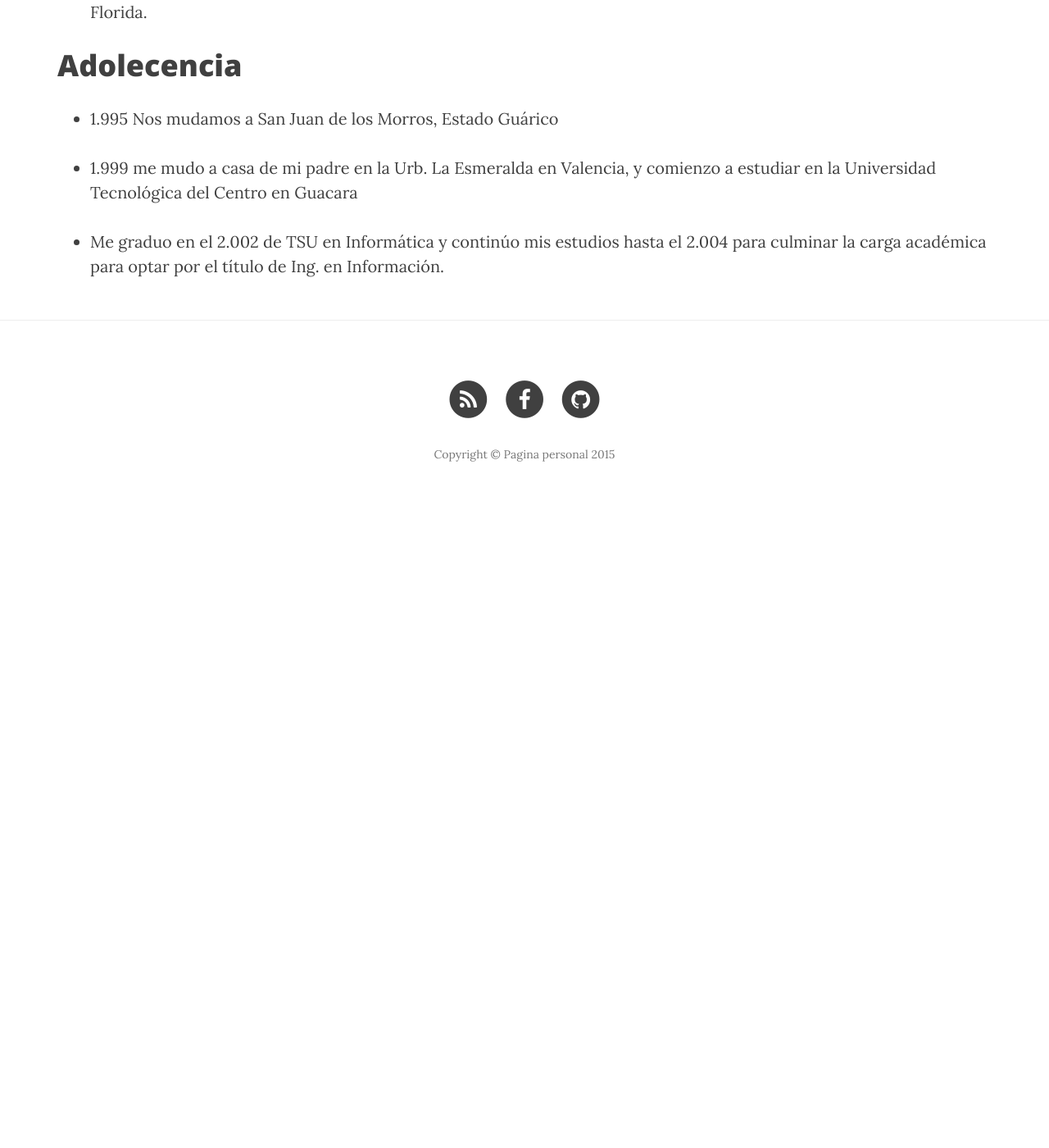
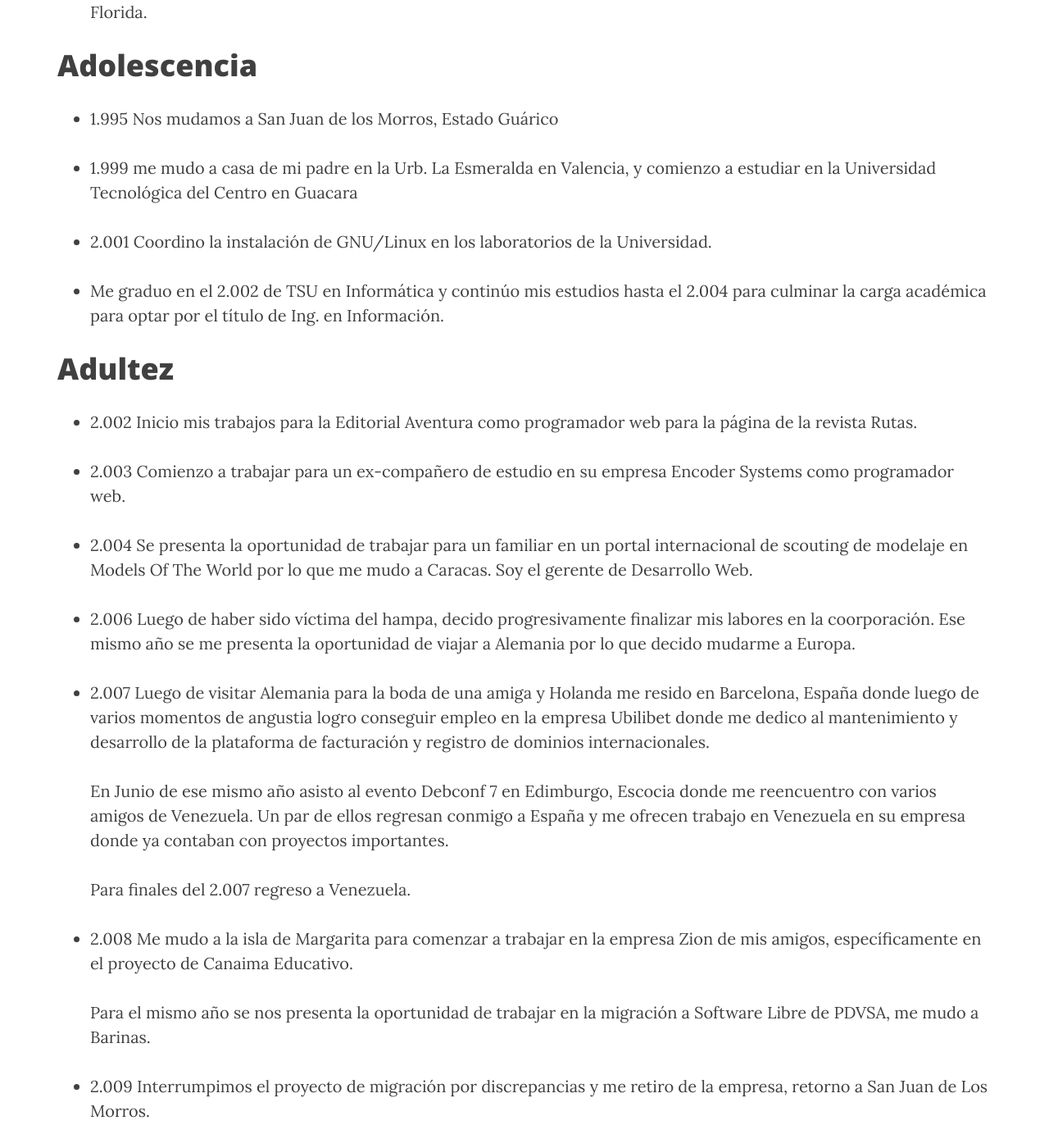
Before and after one commit to overflow/overflow.github.io, a Jekyll site: the page built from autobiografia.md, in a window 1280 px wide and 1400 px high, scrolled down 1065 px. Shown: the whole window at 82% size. Built offline with Jekyll 4.4.1, drawn with Linux system fonts in a browser that asks for light colours; nearby versions of some CDN libraries; before the commit the page ends 1695 px from its top, so only the background shows below that; some of the changed text lies outside the part shown.

Commit message:
año 2.014

```diff
--- a/autobiografia.md
+++ b/autobiografia.md
@@ -21,11 +21,55 @@ Infancia
 
 * En el año 1.988, a la edad de 7 años comienzo mis estudios de preparatoria y  primaria en el Colegio San Antonio de la Florida.
 
-Adolecencia
-===========
+Adolescencia
+============
 
 * 1.995 Nos mudamos a San Juan de los Morros, Estado Guárico
 
 * 1.999 me mudo a casa de mi padre en la Urb. La Esmeralda en Valencia, y comienzo a estudiar en la Universidad Tecnológica del Centro en Guacara
 
+* 2.001 Coordino la instalación de GNU/Linux en los laboratorios de la Universidad.
+
 * Me graduo en el 2.002 de TSU en Informática y continúo mis estudios hasta el 2.004 para culminar la carga académica para optar por el título de Ing. en Información.
+
+
+Adultez
+=======
+
+* 2.002 Inicio mis trabajos para la Editorial Aventura como programador web para la página de la revista Rutas.
+
+* 2.003 Comienzo a trabajar para un ex-compañero de estudio en su empresa Encoder Systems como programador web.
+
+* 2.004 Se presenta la oportunidad de trabajar para un  familiar en un portal internacional de scouting de modelaje en Models Of The World por lo que me mudo a Caracas. Soy el gerente de Desarrollo Web.
+
+* 2.006 Luego de haber sido víctima del hampa, decido progresivamente finalizar mis labores en la coorporación. Ese mismo año se me presenta la oportunidad de viajar a Alemania por lo que decido mudarme a Europa.
+
+* 2.007 Luego de visitar Alemania para la boda de una amiga y Holanda me resido en Barcelona, España donde luego de varios momentos de angustia logro conseguir empleo en la empresa Ubilibet donde me dedico al mantenimiento y desarrollo de la plataforma de facturación y registro de dominios internacionales.
+
+    En Junio de ese mismo año asisto al evento Debconf 7 en Edimburgo, Escocia donde me reencuentro con varios amigos de Venezuela. Un par de ellos regresan conmigo a España y me ofrecen trabajo en Venezuela en su empresa donde ya contaban con proyectos importantes.
+
+    Para finales del 2.007 regreso a Venezuela.
+
+* 2.008 Me mudo a la isla de Margarita para comenzar a trabajar en la empresa Zion de mis amigos, específicamente en el proyecto de Canaima Educativo.
+
+    Para el mismo año se nos presenta la oportunidad de trabajar en la migración a Software Libre de PDVSA, me mudo a Barinas.
+
+* 2.009 Interrumpimos el proyecto de migración por discrepancias y me retiro de la empresa, retorno a San Juan de Los Morros.
+
+* 2.010 Inicio el desarrollo de la versión de Canaima 2.1 para el Centro Nacional de CNTI.
+
+    Para mediados del mismo año, comienzo a trabajar como programador para la Universidad Rómulo Gallegos.
+
+    Para finales del 2.010, coordino la organización de la 4ta. Cayapa Canaima en San Juan de los Morros.
+
+* 2.011 Comienzo el proyecto del Sistema de Gestión Académica (pyscde)
+
+* 2.012 Nace mi hija Kristal Nashira.
+
+* 2.013 Participio en el proyecto Astro en Movistar.
+
+    Durante ese mismo año, realicé los juegos de HTML5 para el Fondo Venezolano de Reconversión Industrial y Tecnológica (FONDOIN)
+
+* 2.014 Nace mi hijo Dante Tobías.
+
+    Comienzo a trabajar para como freelance para el Consorcio Sandos.
```
